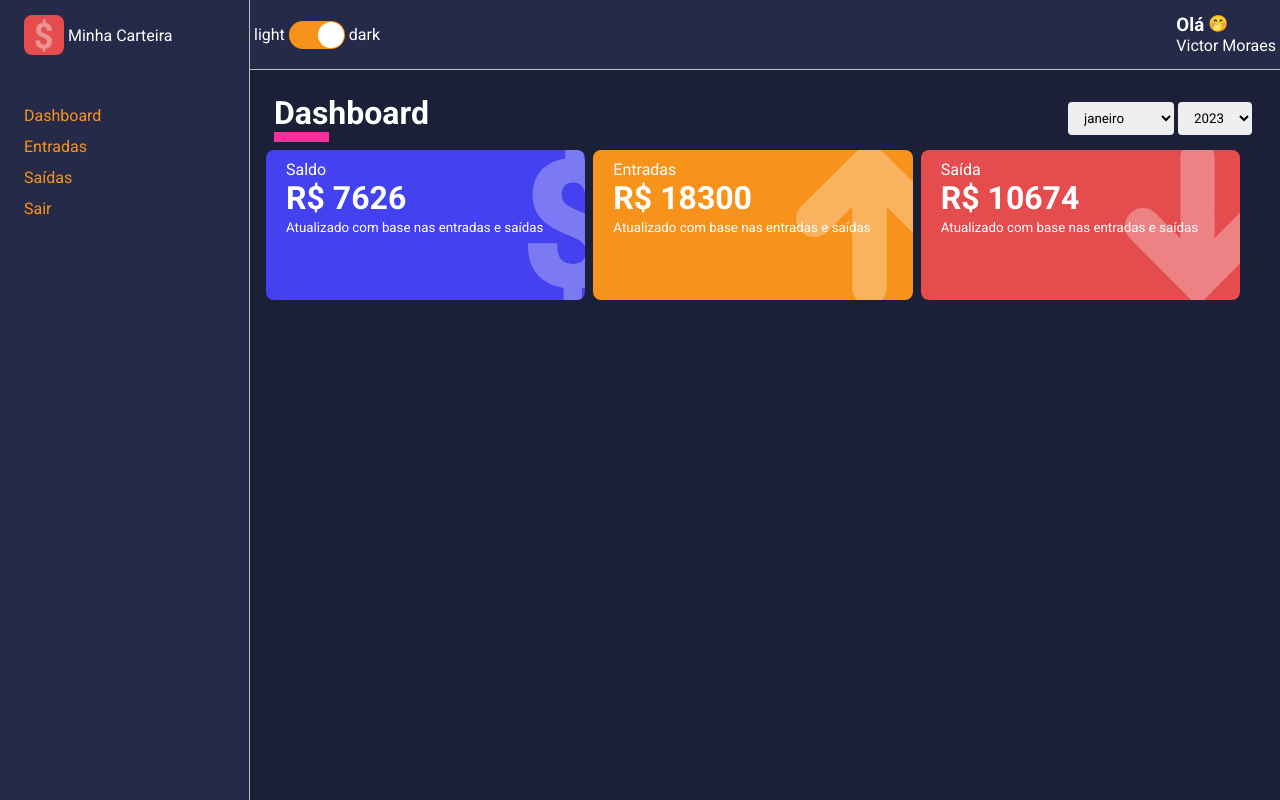
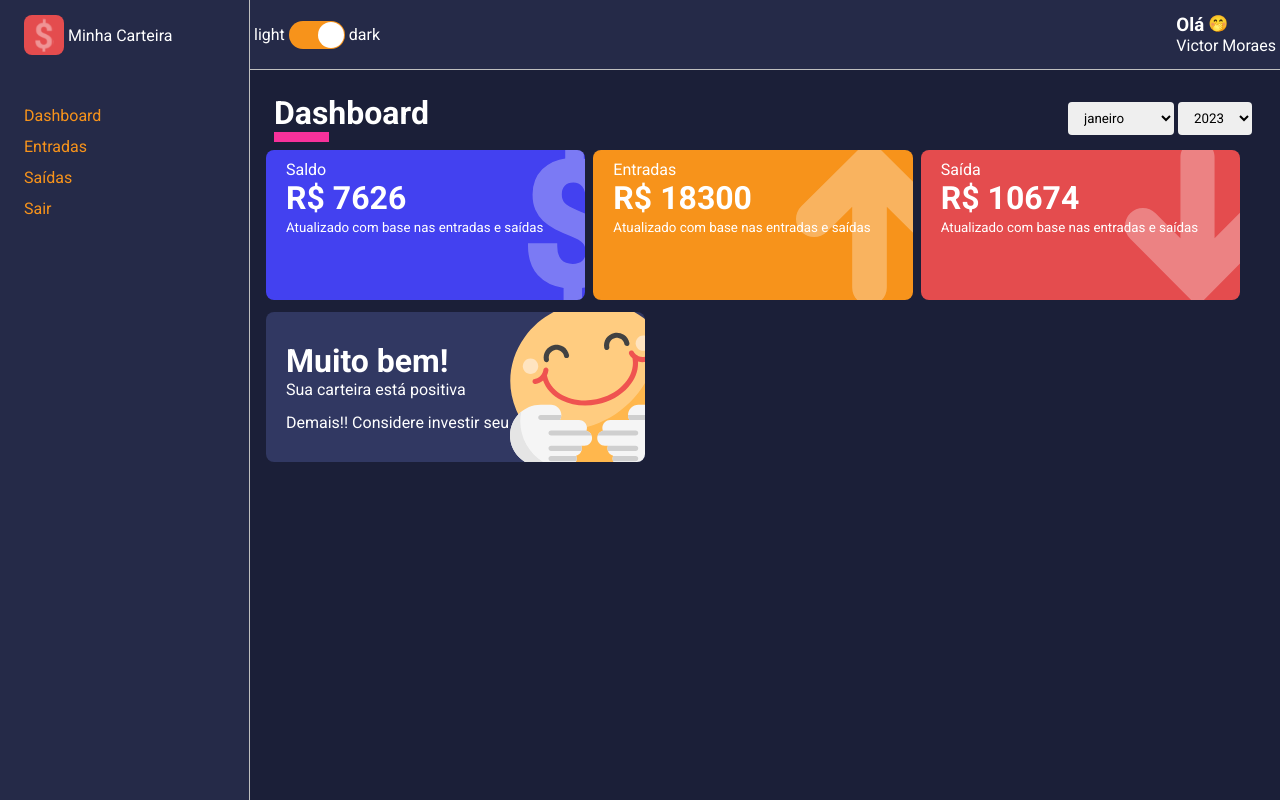
Before and after one commit to moraesvictor/my-wallet, a React (Create React App) app: page /dashboard in a window 1280 px wide. Built offline with nearby package versions, Linux system fonts and the light colour scheme.

Commit message:
feat: create message card

```diff
--- /dev/null
+++ b/src/components/MessageCard/MessageCard.styles.ts
@@ -0,0 +1,22 @@
+import { styled } from "styled-components";
+
+export const Wrapper = styled.div`
+  width: 38%;
+  background-color: ${(props) => props.theme.color.tertiary};
+  color: ${(props) => props.theme.color.white};
+  border-radius: 8px;
+  padding: 30px 20px;
+  display: flex;
+  flex-direction: column;
+  position: relative;
+  overflow: hidden;
+  justify-content: space-between;
+  height: 150px;
+
+  > header img {
+    position: absolute;
+    height: 110%;
+    top: -10px;
+    right: -30px;
+  }
+`;
--- /dev/null
+++ b/src/components/MessageCard/MessageCard.tsx
@@ -0,0 +1,39 @@
+import { Wrapper } from "./MessageCard.styles";
+import Happy from "../../assets/happy.svg";
+import Sad from "../../assets/sad.svg";
+import Dollar from "../../assets/dollar.svg";
+
+type Props = {
+  className?: string;
+  title: string;
+  description: string;
+  footerDescription: string;
+  sum: number;
+};
+export const MessageCard = ({
+  className,
+  description,
+  footerDescription,
+  title,
+  sum,
+}: Props) => {
+  const icon = () => {
+    if (sum > 0) return Happy;
+    if (sum < 0) return Sad;
+    return Dollar;
+  };
+  return (
+    <Wrapper className={className}>
+      <header>
+        <h1>
+          {title}
+          <img src={icon()} alt="Card" />
+        </h1>
+        <p>{description}</p>
+      </header>
+      <footer>
+        <span>{footerDescription}</span>
+      </footer>
+    </Wrapper>
+  );
+};
--- /dev/null
+++ b/src/components/MessageCard/index.ts
@@ -0,0 +1 @@
+export { MessageCard } from "./MessageCard";
--- a/src/views/Dashboard/Dashboard.styles.ts
+++ b/src/views/Dashboard/Dashboard.styles.ts
@@ -1,3 +1,10 @@
-import styled from 'styled-components';
+import styled from "styled-components";
+import { MessageCard as _MessageCard } from "../../components/MessageCard";
 
-export const Wrapper = styled.div``;
+export const MessageCard = styled(_MessageCard)``;
+
+export const Wrapper = styled.div`
+  ${MessageCard} {
+    margin-top: 12px;
+  }
+`;
--- a/src/views/Dashboard/Dashboard.tsx
+++ b/src/views/Dashboard/Dashboard.tsx
@@ -13,6 +13,29 @@ export const Dashboard = () => {
   const sum = (items: typeof gains) => {
     return items.reduce((total, item) => total + parseInt(item.amount, 10), 0);
   };
+
+  const getCardValues = () => {
+    if (sum(gains) - sum(expenses) > 0)
+      return {
+        description: "Sua carteira está positiva",
+        title: "Muito bem!",
+        footerDescription: "Demais!! Considere investir seu saldo",
+      };
+    if (sum(gains) - sum(expenses) < 0)
+      return {
+        description: "Sua carteira está negativa",
+        title: "Saldo negativo!",
+        footerDescription: "Tente reorganizar suas contas",
+      };
+
+    return {
+      description: "Seu saldo é 0",
+      title: "Saldo 0 !",
+      footerDescription: "...",
+    };
+  };
+
+  const cardValues = getCardValues();
 
   return (
     <S.Wrapper>
@@ -43,6 +66,12 @@ export const Dashboard = () => {
           color="#e44c4e"
         />
       </div>
+      <S.MessageCard
+        description={cardValues.description}
+        sum={sum(gains) - sum(expenses)}
+        footerDescription={cardValues.footerDescription || ""}
+        title={cardValues.title}
+      />
     </S.Wrapper>
   );
 };
```
